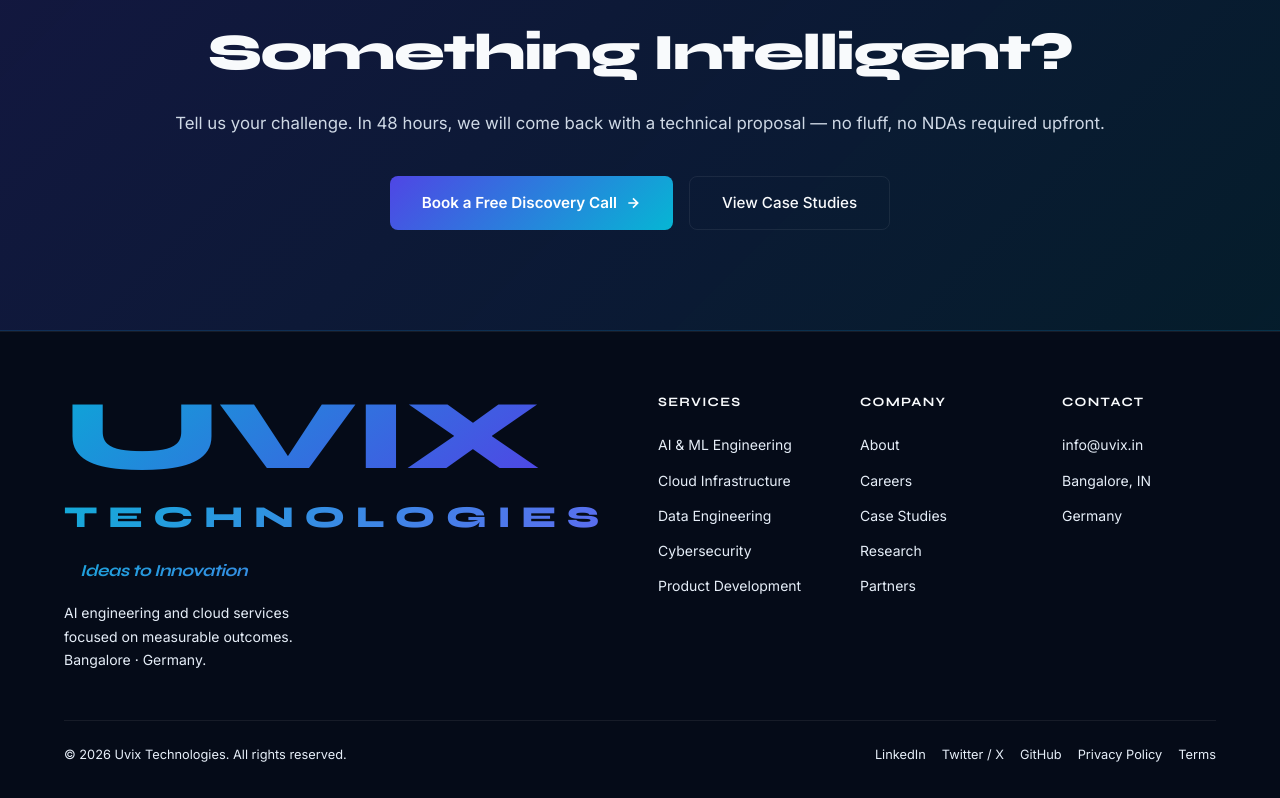
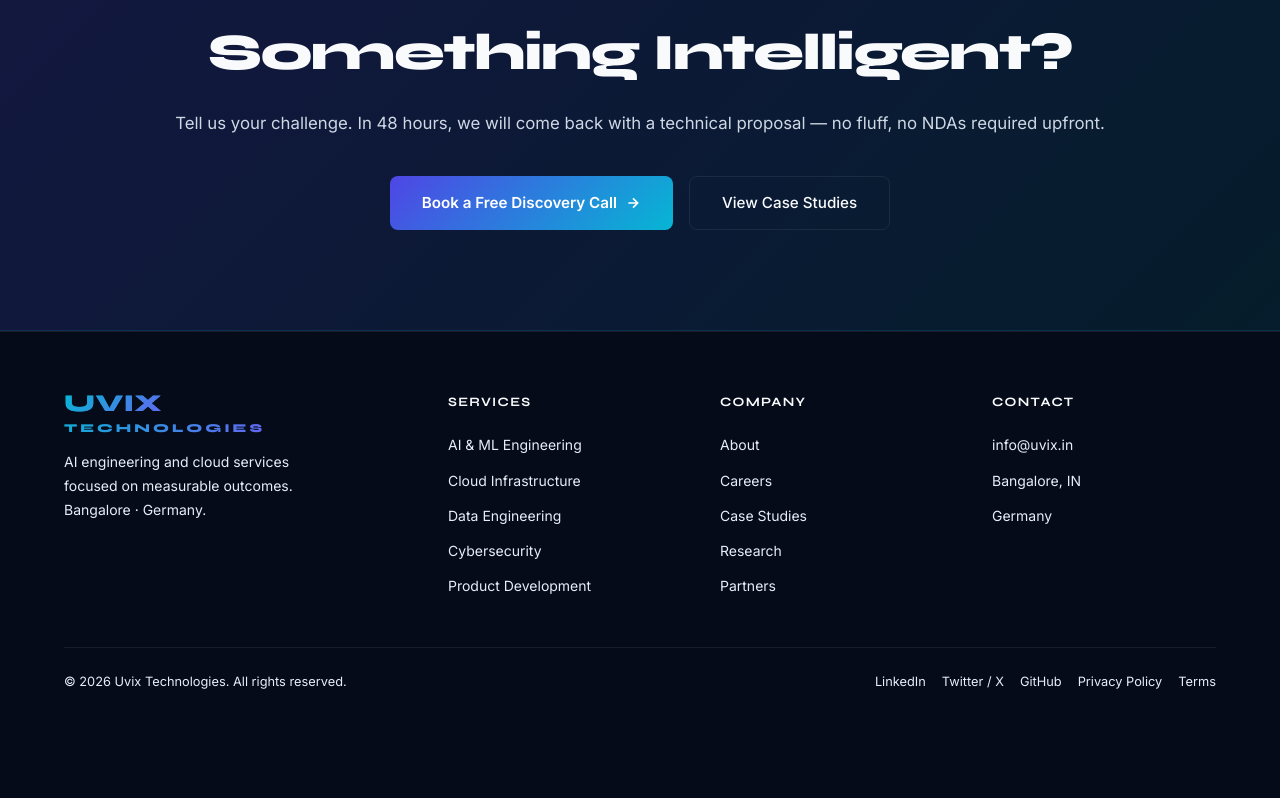
Before and after one commit to nitishbhardwajid-beep/Uvix, a Next.js app: page / in a window 1280 px wide. Shown: the part 7333-8131 px from the top of the page. After the commit the page ends 8057 px from the top, so only its background shows below. Built offline with nearby package versions, Linux system fonts and the light colour scheme.

Commit message:
Footer: reuse compact header text logo so header/footer match

```diff
--- a/app/components/SiteLayout.js
+++ b/app/components/SiteLayout.js
@@ -60,11 +60,10 @@ export default function SiteLayout({ children, title, description }) {
         <div className="footer-grid">
           <div className="footer-brand">
             <Link className="nav-logo" href="/">
-                <div className="footer-logo-text">
-                  <div className="footer-logo-main">UVIX</div>
-                  <div className="footer-logo-sub">TECHNOLOGIES</div>
-                  <div className="footer-logo-tag">Ideas to Innovation</div>
-                </div>
+                <span className="site-logo-text footer-logo-text">
+                  <span className="site-logo-main site-logo-header">UVIX</span>
+                  <span className="site-logo-sub site-logo-header-sub">TECHNOLOGIES</span>
+                </span>
             </Link>
             <p>AI engineering and cloud services focused on measurable outcomes. Bangalore · Germany.</p>
           </div>
```
